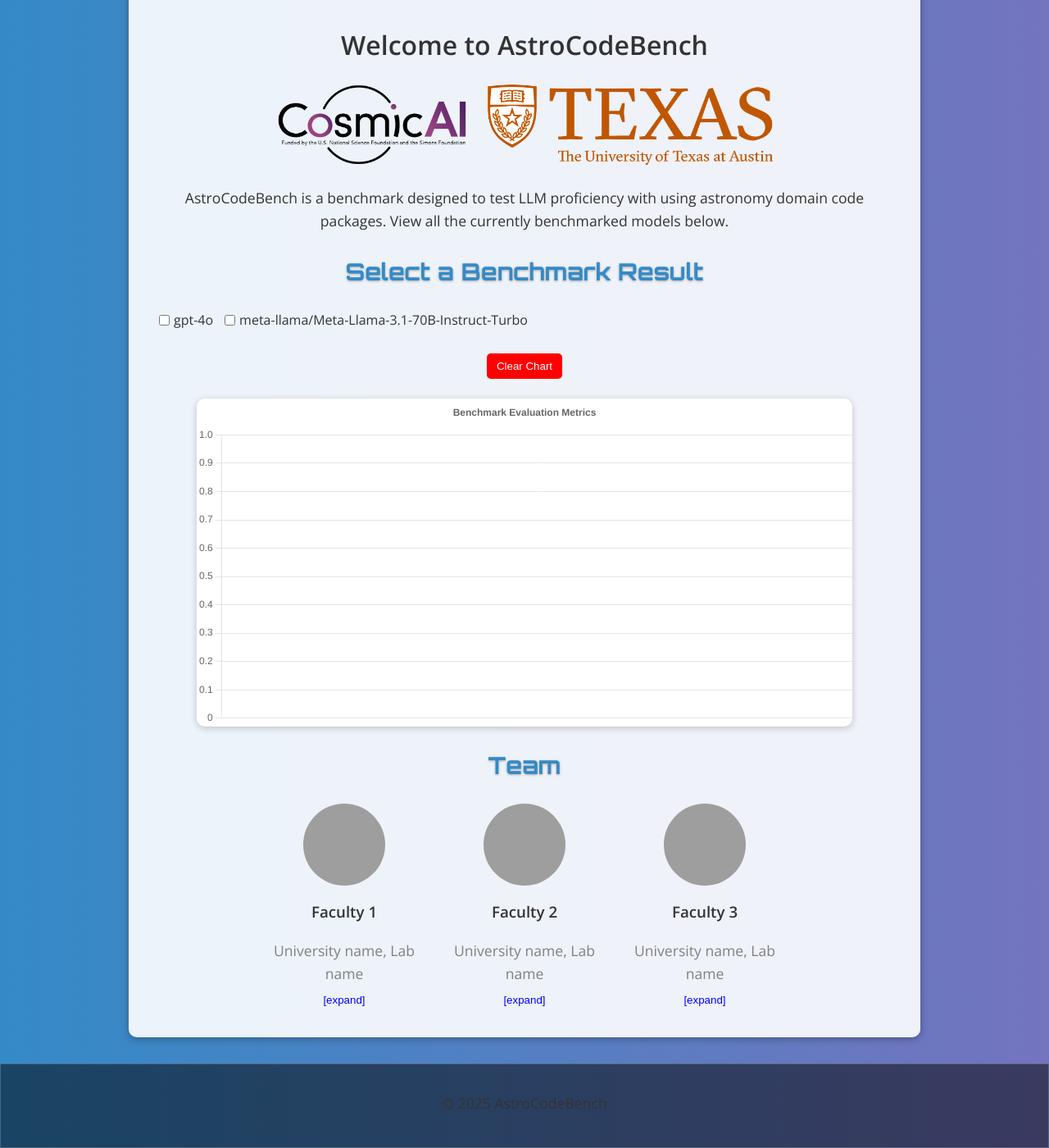
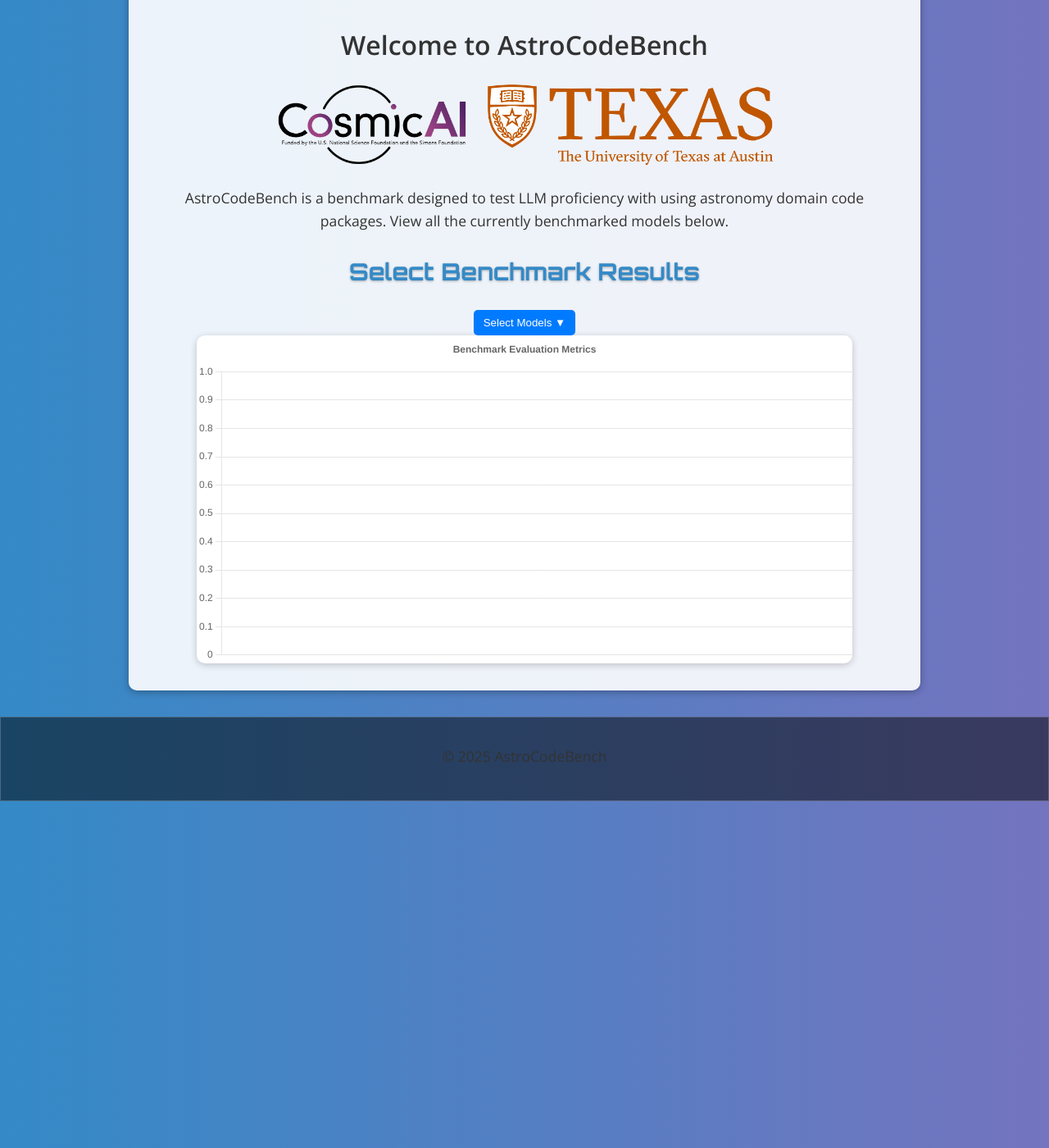
Before and after one commit to Murtato1/astbench, a Jekyll site: the page built from index.markdown, in a window 1280 px wide and 1400 px high, scrolled down 187 px. Shown: the whole window at 82% size. Built offline with Jekyll 4.4.1, drawn with Linux system fonts in a browser that asks for light colours; part of the change alters nothing that is shown; grey boxes are pictures that could not be loaded.

Commit message:
Update index.markdown

```diff
--- a/index.markdown
+++ b/index.markdown
@@ -10,23 +10,24 @@ title: Home
   <img src="assets/pics/ut_logo.png" alt="Longhorn" style="height: 100px; margin: 0 10px;">
 </div>
 
-
 AstroCodeBench is a benchmark designed to test LLM proficiency with using astronomy domain code packages. View all the currently benchmarked models below.
 
-<h2>Select a Benchmark Result</h2>
-<div id="model-selector" style="display: flex; flex-wrap: wrap; gap: 10px; margin-top: 10px;"></div>
-
-
-<button id="clear-chart" style="margin-top: 10px; padding: 8px 12px; background-color: red; color: white; border: none; cursor: pointer; border-radius: 5px;">
-  Clear Chart
-</button>
+<h2>Select Benchmark Results</h2>
+<div style="position: relative; display: inline-block;">
+  <button id="dropdown-btn" style="padding: 8px 12px; background-color: #007BFF; color: white; border: none; cursor: pointer; border-radius: 5px;">
+    Select Models ▼
+  </button>
+  <div id="model-dropdown" style="display: none; position: absolute; background: white; border: 1px solid #ccc; width: 200px; max-height: 200px; overflow-y: auto;">
+  </div>
+</div>
 
 <canvas id="benchmarkChart" width="800" height="400"></canvas>
 
 <script src="https://cdn.jsdelivr.net/npm/chart.js"></script>
 <script>
-  const jsonPath = "{{ site.baseurl }}/assets/json/benchmark_results_new.json"; // Path to the single JSON file
-  const dropdown = document.getElementById("model-selector");
+  const jsonPath = "{{ site.baseurl }}/assets/json/benchmark_results_new.json";
+  const dropdownBtn = document.getElementById("dropdown-btn");
+  const dropdownMenu = document.getElementById("model-dropdown");
 
   let chartData = {
     labels: [],
@@ -53,7 +54,7 @@ AstroCodeBench is a benchmark designed to test LLM proficiency with using astron
     "rgba(201, 203, 207, 1)"
   ];
 
-  let usedColors = {}; // Track assigned colors per model
+  let usedColors = {};
   let currentColorIndex = 0;
 
   let ctx = document.getElementById("benchmarkChart").getContext("2d");
@@ -73,144 +74,135 @@ AstroCodeBench is a benchmark designed to test LLM proficiency with using astron
     }
   });
 
-  // Populate dropdown menu with model names
- async function populateDropdown() {
-    try {
-        const response = await fetch(jsonPath);
-        const data = await response.json();
+  // Show/Hide Dropdown Menu
+  dropdownBtn.addEventListener("click", () => {
+    dropdownMenu.style.display = dropdownMenu.style.display === "block" ? "none" : "block";
+  });
 
-        // Extract unique model names
-        const models = [...new Set(data.map((item) => item.model.model))];
-
-        // Get the container for checkboxes
-        const selectorContainer = document.getElementById("model-selector");
-        selectorContainer.innerHTML = ""; // Clear previous content
-
-        models.forEach((model) => {
-            const label = document.createElement("label");
-            label.style.display = "flex";
-            label.style.alignItems = "center";
-            label.style.cursor = "pointer";
-
-            const checkbox = document.createElement("input");
-            checkbox.type = "checkbox";
-            checkbox.value = model;
-            checkbox.style.marginRight = "5px";
-
-            checkbox.addEventListener("change", function () {
-                if (this.checked) {
-                    fetchAndProcessData(model);
-                } else {
-                    removeModelFromChart(model);
-                }
-            });
-
-            label.appendChild(checkbox);
-            label.appendChild(document.createTextNode(model));
-            selectorContainer.appendChild(label);
-        });
-    } catch (error) {
-        console.error("Error populating dropdown:", error);
-    }
-}
-
-
-  // Event listener for dropdown selection
-  dropdown.addEventListener("change", function () {
-    const selectedModel = dropdown.value;
-    if (selectedModel !== "Select a model") {
-      fetchAndProcessData(selectedModel);
+  // Close dropdown if clicked outside
+  document.addEventListener("click", (event) => {
+    if (!dropdownBtn.contains(event.target) && !dropdownMenu.contains(event.target)) {
+      dropdownMenu.style.display = "none";
     }
   });
 
+  // Populate dropdown menu with model checkboxes
+  async function populateDropdown() {
+    try {
+      const response = await fetch(jsonPath);
+      const data = await response.json();
+      const models = [...new Set(data.map((item) => item.model.model).filter(m => m))]; // Ensure valid models
+
+      dropdownMenu.innerHTML = ""; // Clear old entries
+
+      models.forEach((model) => {
+        const label = document.createElement("label");
+        label.style.display = "block";
+        label.style.cursor = "pointer";
+        label.style.padding = "5px";
+
+        const checkbox = document.createElement("input");
+        checkbox.type = "checkbox";
+        checkbox.value = model;
+        checkbox.style.marginRight = "5px";
+
+        checkbox.addEventListener("change", function () {
+          if (this.checked) {
+            fetchAndProcessData(model);
+          } else {
+            removeModelFromChart(model);
+          }
+        });
+
+        label.appendChild(checkbox);
+        label.appendChild(document.createTextNode(model));
+        dropdownMenu.appendChild(label);
+      });
+    } catch (error) {
+      console.error("Error populating dropdown:", error);
+    }
+  }
+
   // Fetch and process data for the selected model
-async function fetchAndProcessData(selectedModel) {
+  async function fetchAndProcessData(selectedModel) {
     try {
-        const response = await fetch(jsonPath);
-        const data = await response.json();
+      const response = await fetch(jsonPath);
+      const data = await response.json();
 
-        // Check if this model is already displayed
-        if (chartData.datasets.some(ds => ds.label === selectedModel)) {
-            console.warn(`${selectedModel} is already displayed.`);
-            return;
+      if (chartData.datasets.some(ds => ds.label === selectedModel)) {
+        console.warn(`${selectedModel} is already displayed.`);
+        return;
+      }
+
+      if (!(selectedModel in usedColors)) {
+        usedColors[selectedModel] = {
+          backgroundColor: colors[currentColorIndex % colors.length],
+          borderColor: borderColors[currentColorIndex % borderColors.length]
+        };
+        currentColorIndex++;
+      }
+
+      const modelData = data.filter((item) => item.model.model === selectedModel);
+
+      const metrics = {
+        direct_match: [],
+        fuzzy_match: [],
+        codebleu: [],
+        codebertscore: [],
+        codebertscore_rescaled: [],
+        code_success: [],
+        syntax_match_score: []
+      };
+
+      modelData.forEach((item) => {
+        if (item.result) {
+          item.result.forEach((result) => {
+            if ("direct_match" in result && result.direct_match !== null) {
+              metrics.direct_match.push(result.direct_match ? 1 : 0);
+            }
+            if ("fuzzy_match" in result && result.fuzzy_match !== null) {
+              metrics.fuzzy_match.push(result.fuzzy_match / 100);
+            }
+            if ("codebleu" in result && result.codebleu?.codebleu !== null) {
+              metrics.codebleu.push(result.codebleu.codebleu);
+            }
+            if ("codebertscore" in result && result.codebertscore?.F1 !== null) {
+              metrics.codebertscore.push(result.codebertscore.F1);
+            }
+            if ("codebertscore_rescaled" in result && result.codebertscore_rescaled?.F1 !== null) {
+              metrics.codebertscore_rescaled.push(result.codebertscore_rescaled.F1);
+            }
+          });
         }
 
-        // Assign a unique color to the model
-        if (!(selectedModel in usedColors)) {
-            usedColors[selectedModel] = {
-                backgroundColor: colors[currentColorIndex % colors.length],
-                borderColor: borderColors[currentColorIndex % borderColors.length]
-            };
-            currentColorIndex++;
+        if (item.result_summary) {
+          if ("code_success" in item.result_summary) {
+            metrics.code_success.push(item.result_summary.code_success);
+          }
+          if ("syntax_match_score" in item.result_summary) {
+            metrics.syntax_match_score.push(item.result_summary.syntax_match_score);
+          }
         }
+      });
 
-        // Filter data for the selected model
-        const modelData = data.filter((item) => item.model.model === selectedModel);
+      const averages = {};
+      for (const [key, values] of Object.entries(metrics)) {
+        averages[key] = values.length
+          ? values.reduce((sum, val) => sum + val, 0) / values.length
+          : 0;
+      }
 
-        const metrics = {
-            direct_match: [],
-            fuzzy_match: [],
-            codebleu: [],
-            codebertscore: [],
-            codebertscore_rescaled: [],
-            code_success: [],
-            syntax_match_score: []
-        };
-
-        // Traverse filtered data for the selected model and extract metrics
-        modelData.forEach((item) => {
-            if (item.result) {
-                item.result.forEach((result) => {
-                    if ("direct_match" in result && result.direct_match !== null) {
-                        metrics.direct_match.push(result.direct_match ? 1 : 0);
-                    }
-                    if ("fuzzy_match" in result && result.fuzzy_match !== null) {
-                        metrics.fuzzy_match.push(result.fuzzy_match / 100); // Normalize fuzzy_match
-                    }
-                    if ("codebleu" in result && result.codebleu?.codebleu !== null) {
-                        metrics.codebleu.push(result.codebleu.codebleu);
-                    }
-                    if ("codebertscore" in result && result.codebertscore?.F1 !== null) {
-                        metrics.codebertscore.push(result.codebertscore.F1);
-                    }
-                    if ("codebertscore_rescaled" in result && result.codebertscore_rescaled?.F1 !== null) {
-                        metrics.codebertscore_rescaled.push(result.codebertscore_rescaled.F1);
-                    }
-                });
-            }
-
-            // Extract values from `result_summary`
-            if (item.result_summary) {
-                if ("code_success" in item.result_summary) {
-                    metrics.code_success.push(item.result_summary.code_success);
-                }
-                if ("syntax_match_score" in item.result_summary) {
-                    metrics.syntax_match_score.push(item.result_summary.syntax_match_score);
-                }
-            }
-        });
-
-        // Calculate averages
-        const averages = {};
-        for (const [key, values] of Object.entries(metrics)) {
-            averages[key] = values.length
-                ? values.reduce((sum, val) => sum + val, 0) / values.length
-                : 0;
-        }
-
-        updateChart(selectedModel, averages);
+      updateChart(selectedModel, averages);
     } catch (error) {
-        console.error("Error fetching or processing JSON data:", error);
+      console.error("Error fetching or processing JSON data:", error);
     }
-}
+  }
 
   function removeModelFromChart(selectedModel) {
     chartData.datasets = chartData.datasets.filter(ds => ds.label !== selectedModel);
     benchmarkChart.update();
-}
+  }
 
-
-  // Update the chart with new model data
   function updateChart(selectedModel, averages) {
     if (chartData.labels.length === 0) {
       chartData.labels = Object.keys(averages);
@@ -227,56 +219,5 @@ async function fetchAndProcessData(selectedModel) {
     benchmarkChart.update();
   }
 
-  document.getElementById("clear-chart").addEventListener("click", function () {
-    chartData.datasets = []; // Remove all datasets
-    chartData.labels = []; // Clear labels
-    benchmarkChart.update(); // Update the chart
-    usedColors = {}; // Reset color tracking
-    currentColorIndex = 0; // Reset color index
-    });
-
-
-  // Initialize the dropdown menu
   populateDropdown();
 </script>
-
-
-<h2>Team</h2>
-<div id="team-section" style="display: flex; justify-content: center; flex-wrap: wrap; gap: 20px; margin-top: 20px;">
-
-  <div class="team-member" style="text-align: center; max-width: 200px;">
-    <img src="assets/pics/member1.png" alt="Member 1" style="width: 100px; height: 100px; border-radius: 50%;">
-    <h3 style="margin: 10px 0;">Faculty 1</h3>
-    <p style="color: gray; margin-bottom: 5px;">University name, Lab name</p>
-    <button onclick="toggleDetails('member1')" style="background: none; border: none; color: blue; cursor: pointer;">[expand]</button>
-    <p id="details-member1" style="display: none; color: darkgray; margin-top: 10px;">details about faculty member and a link or something similar.</p>
-  </div>
-
-  <div class="team-member" style="text-align: center; max-width: 200px;">
-    <img src="assets/pics/member2.png" alt="Member 2" style="width: 100px; height: 100px; border-radius: 50%;">
-    <h3 style="margin: 10px 0;">Faculty 2</h3>
-    <p style="color: gray; margin-bottom: 5px;">University name, Lab name</p>
-    <button onclick="toggleDetails('member2')" style="background: none; border: none; color: blue; cursor: pointer;">[expand]</button>
-    <p id="details-member2" style="display: none; color: darkgray; margin-top: 10px;">details about faculty member and a link or something similar.</p>
-  </div>
-
-  <div class="team-member" style="text-align: center; max-width: 200px;">
-    <img src="assets/pics/member3.png" alt="Member 3" style="width: 100px; height: 100px; border-radius: 50%;">
-    <h3 style="margin: 10px 0;">Faculty 3</h3>
-    <p style="color: gray; margin-bottom: 5px;">University name, Lab name</p>
-    <button onclick="toggleDetails('member3')" style="background: none; border: none; color: blue; cursor: pointer;">[expand]</button>
-    <p id="details-member3" style="display: none; color: darkgray; margin-top: 10px;">details about faculty member and a link or something similar.</p>
-  </div>
-
-</div>
-
-<script>
-  function toggleDetails(memberId) {
-    const details = document.getElementById(`details-${memberId}`);
-    if (details.style.display === "none") {
-      details.style.display = "block";
-    } else {
-      details.style.display = "none";
-    }
-  }
-</script>
```
